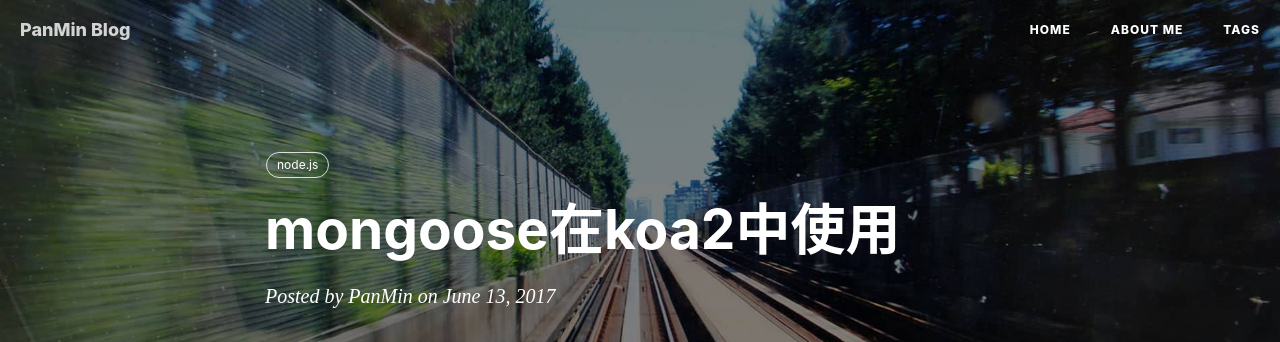
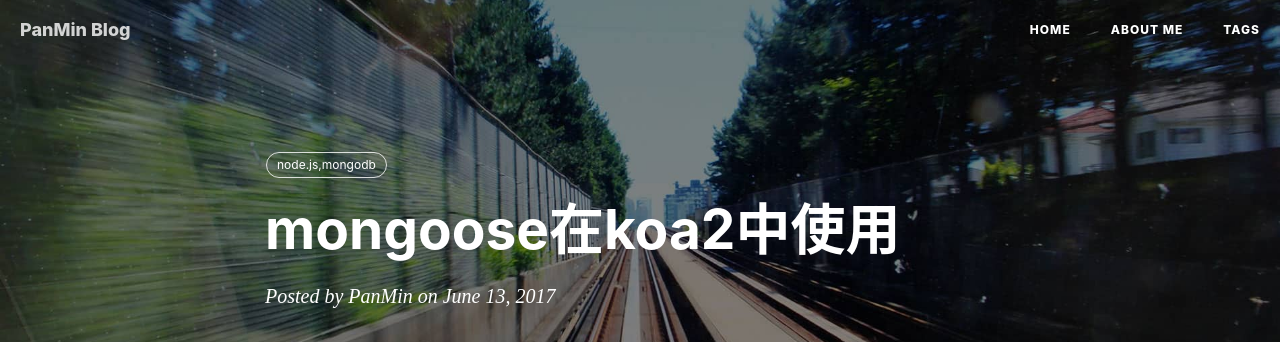
Before and after one commit to panmin/panmin.github.io, a Jekyll site: the page built from _posts/2017-06-13-mongoose在koa2中使用.md, in a window 1280 px wide. Shown: the top 342 px of the page. Built offline with Jekyll 4.4.1, drawn with Linux system fonts in a browser that asks for light colours; nearby versions of some CDN libraries; comment, search, counter and statistics services are not loaded.

Commit message:
20170613.2

```diff
--- a/_posts/2017-06-13-mongoose在koa2中使用.md
+++ b/_posts/2017-06-13-mongoose在koa2中使用.md
@@ -7,7 +7,7 @@ author:     PanMin                              # 作者
 header-img: img/post-bg-2015.jpg            #这篇文章标题背景图片
 catalog: true                               # 是否归档
 tags:                                       #标签
-    - node.js
+    - node.js,mongodb
 ---
 
 
```
